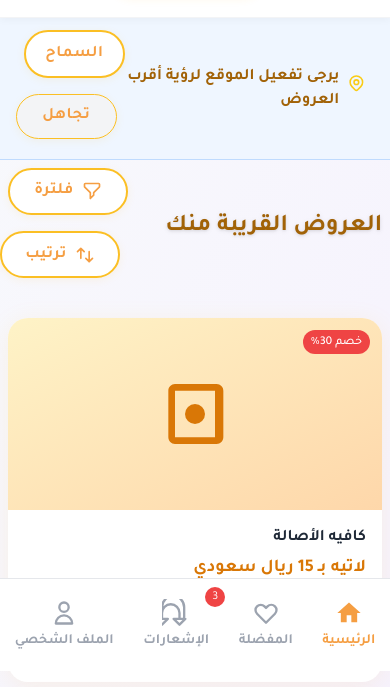
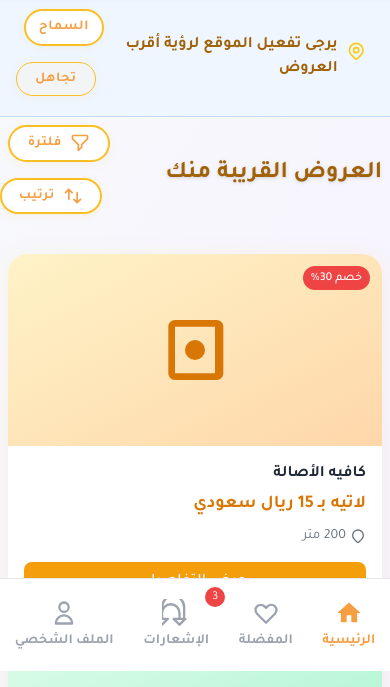
Before and after one commit to SalahJabreel/Today-s-Offer, a plain HTML site: page index.html in a window 390 px wide. Shown: the part 173-860 px from the top of the page. Drawn offline with nearby package versions, Linux system fonts and the light colour scheme.

Commit message:
Update index.html
Reduce button sizes for better mobile compatibility and improved

```diff
--- a/index.html
+++ b/index.html
@@ -66,9 +66,9 @@
         .btn {
             background: #fff;
             color: #f59e42;
-            border: 2px solid #fbbf24;
-            border-radius: 1.5rem;
-            padding: 0.7rem 2.2rem;
+        border: 2px solid #fbbf24;
+        border-radius: 1.5rem;
+        padding: 0.45rem 1.2rem;
             font-weight: 700;
             font-size: 1.08rem;
             letter-spacing: 0.7px;
@@ -93,8 +93,8 @@
                 min-height: 32px;
             }
             .btn {
-                font-size: 1rem;
-                padding: 0.6rem 1.2rem;
+                font-size: 0.85rem;
+                padding: 0.38rem 0.8rem;
                 margin-bottom: 0.5rem;
                 width: 100%;
                 min-width: 0;
```
